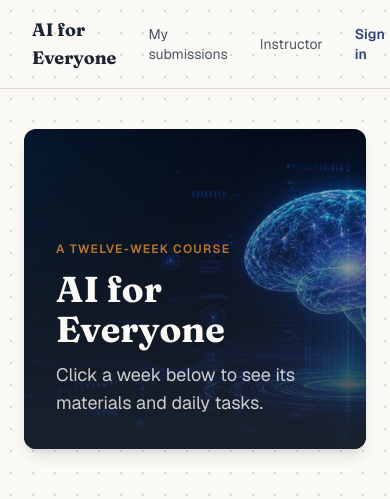
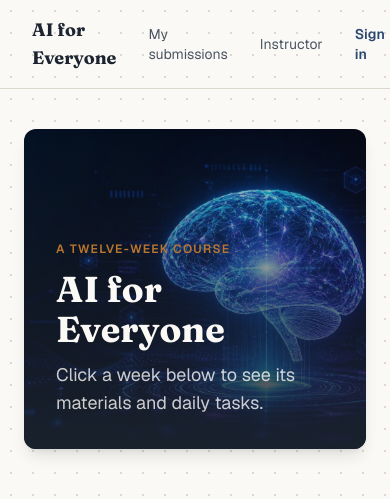
Before and after one commit to Menal-prog/AI_For_Everyone, a Next.js app: page / in a window 390 px wide. Shown: the top 499 px of the page. Built offline with nearby package versions, Linux system fonts and the light colour scheme; no server answers; the database is empty.

Commit message:
Fix hero image crop on phone

```diff
--- a/app/page.tsx
+++ b/app/page.tsx
@@ -22,7 +22,7 @@ export default async function Home() {
   return (
     <main className="max-w-5xl mx-auto px-6 md:px-8 py-10 md:py-12">
       <div
-        className="relative rounded-xl overflow-hidden mb-14 h-80 md:h-96 flex items-end bg-cover bg-center shadow-lg"
+        className="relative rounded-xl overflow-hidden mb-14 h-80 md:h-96 flex items-end bg-cover bg-[position:78%_center] md:bg-center shadow-lg"
         style={{ backgroundImage: "url('/hero-bg.jpg')" }}
       >
         <div
```
